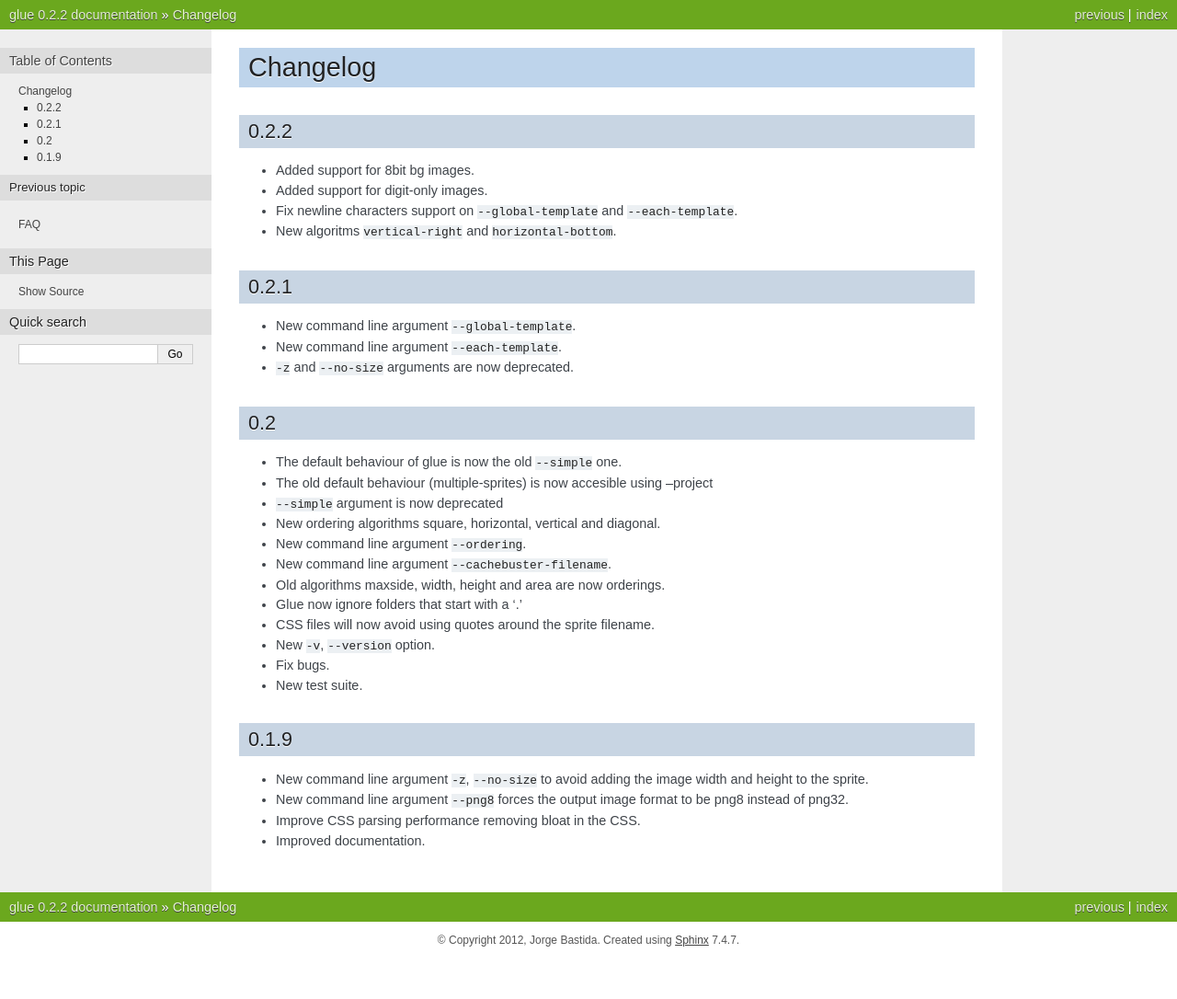
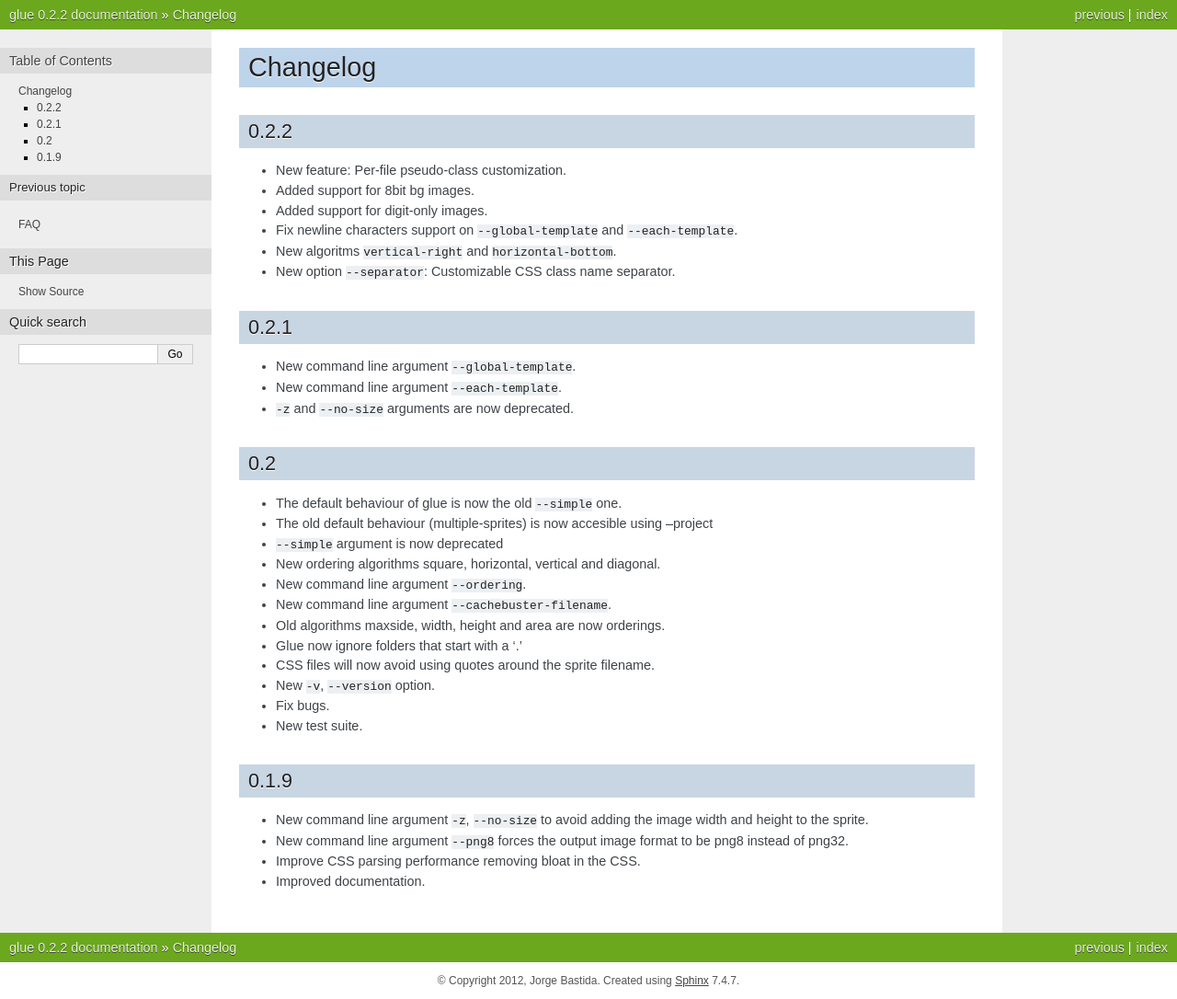
Before and after one commit to jorgebastida/glue, a Sphinx documentation site: the page built from docs/changelog.rst, in a window 1280 px wide. Shown: the whole page at 92% size. Built offline with Sphinx 7.4.7, drawn with Linux system fonts in a browser that asks for light colours; the version number is read from the project's files by our own code; before the commit the page ends 1042 px from its top, so only the background shows below that.

Commit message:
Update changelog

```diff
--- a/docs/changelog.rst
+++ b/docs/changelog.rst
@@ -3,10 +3,12 @@ Changelog
 
 0.2.2
 ^^^^^^
+* New feature: Per-file pseudo-class customization.
 * Added support for 8bit bg images.
 * Added support for digit-only images.
 * Fix newline characters support on ``--global-template`` and ``--each-template``.
 * New algoritms ``vertical-right`` and ``horizontal-bottom``.
+* New option ``--separator``: Customizable CSS class name separator.
 
 0.2.1
 ^^^^^^
```
